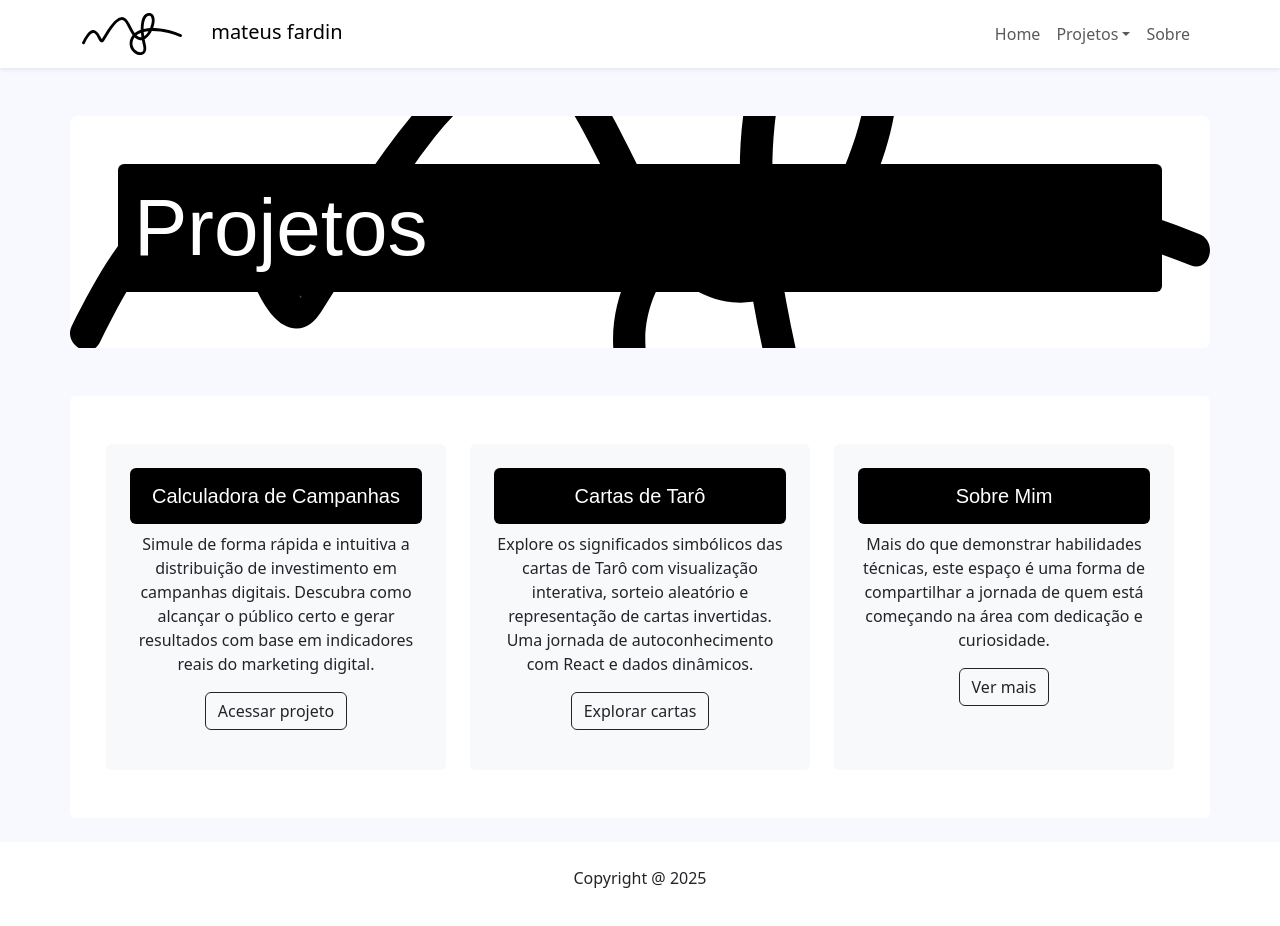
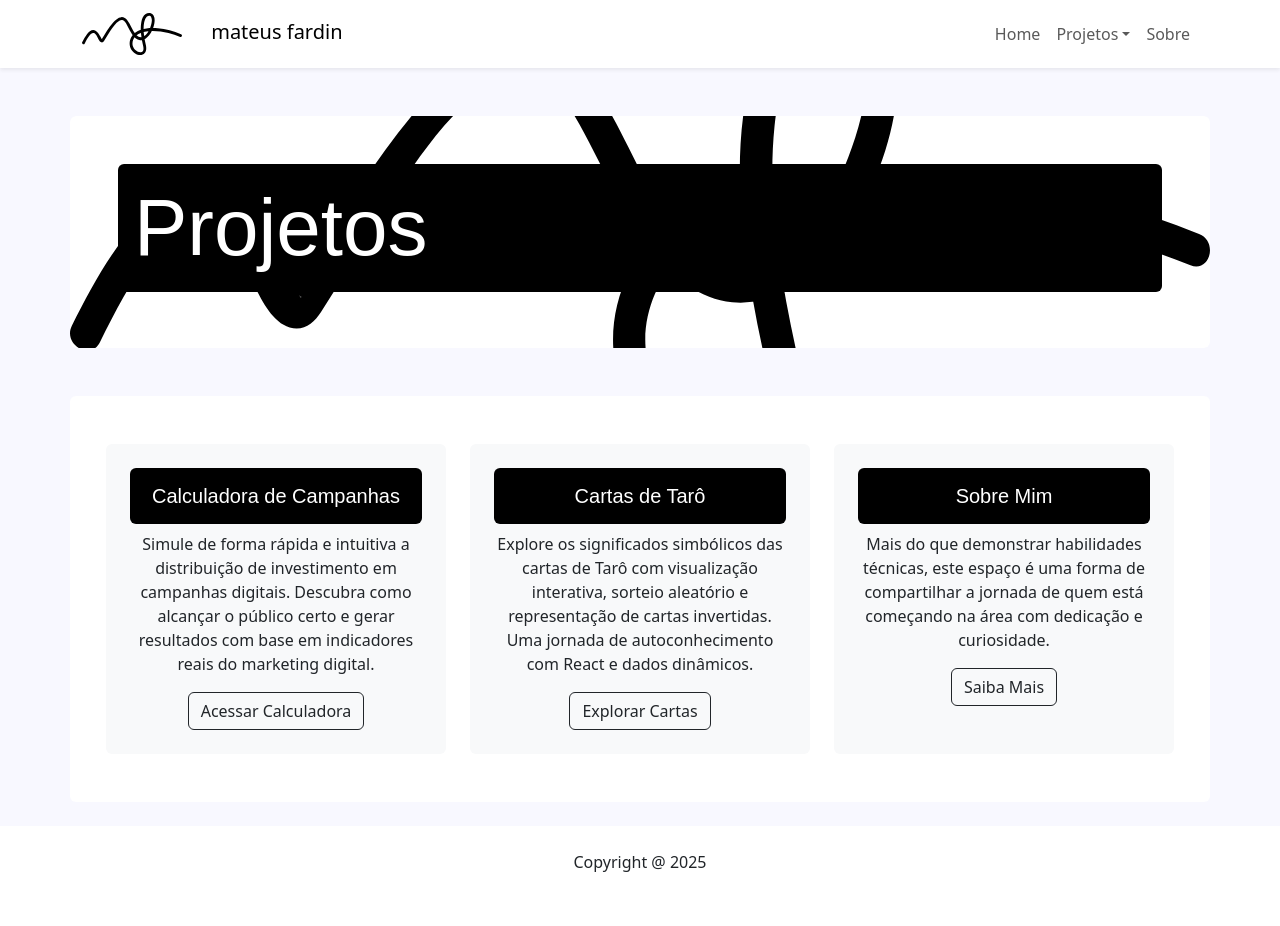
Before and after one commit to mateusdka/site, a React (Create React App) app: page / in a window 1280 px wide. Shown: the top 926 px of the page. Built offline with nearby package versions, Linux system fonts and the light colour scheme; a web font is replaced by a local one.

Commit message:
Ajusts finais para Build

```diff
--- a/public/index.html
+++ b/public/index.html
@@ -1,13 +1,13 @@
 <!DOCTYPE html>
-<html lang="en">
+<html lang="pt-br">
   <head>
     <meta charset="utf-8" />
     <link rel="icon" href="%PUBLIC_URL%/favicon.ico" />
     <meta name="viewport" content="width=device-width, initial-scale=1" />
     <meta name="theme-color" content="#000000" />
     <meta
-      name="description"
-      content="Web site created using create-react-app"
+      name="Mateus Fardin"
+      content="Web site criado usando o create-react-app"
     />
     <link rel="apple-touch-icon" href="%PUBLIC_URL%/logo192.png" />
     <!--
@@ -24,7 +24,7 @@
       work correctly both with client-side routing and a non-root public URL.
       Learn how to configure a non-root public URL by running `npm run build`.
     -->
-    <title>React App</title>
+    <title>Mateus Fardin</title>
   </head>
   <body>
     <noscript>You need to enable JavaScript to run this app.</noscript>
--- a/src/Pages/Home.js
+++ b/src/Pages/Home.js
@@ -1,3 +1,5 @@
+import { Link } from "react-router-dom";
+
 function Home() {
   return (
     <div>
@@ -12,21 +14,21 @@ function Home() {
         <div className="col-lg bg-light rounded p-4">
           <h5 className="banner-text rounded p-3">Calculadora de Campanhas</h5>
           <p>Simule de forma rápida e intuitiva a distribuição de investimento em campanhas digitais. Descubra como alcançar o público certo e gerar resultados com base em indicadores reais do marketing digital.</p>
-          <p><a href="/projetos/calculadora-de-campanhas" className="btn btn-outline-dark">Acessar projeto</a></p>
+          <Link to="/projetos/calculadora-de-campanhas" className="btn btn-outline-dark">Acessar Calculadora</Link>
         </div>
 
         {/* Bloco - Cartas de Tarô */}
         <div className="col-lg bg-light rounded p-4">
           <h5 className="banner-text rounded p-3">Cartas de Tarô</h5>
           <p>Explore os significados simbólicos das cartas de Tarô com visualização interativa, sorteio aleatório e representação de cartas invertidas. Uma jornada de autoconhecimento com React e dados dinâmicos.</p>
-          <p><a href="/projetos/cartas-de-tarot" className="btn btn-outline-dark">Explorar cartas</a></p>
+          <Link to="/projetos/cartas-de-tarot" className="btn btn-outline-dark">Explorar Cartas</Link>
         </div>
 
         {/* Bloco - Sobre Mim */}
         <div className="col-lg bg-light rounded p-4">
           <h5 className="banner-text rounded p-3">Sobre Mim</h5>
           <p>Mais do que demonstrar habilidades técnicas, este espaço é uma forma de compartilhar a jornada de quem está começando na área com dedicação e curiosidade.</p>
-          <p><a href="/sobre" className="btn btn-outline-dark">Ver mais</a></p>
+          <Link to="/sobre" className="btn btn-outline-dark">Saiba Mais</Link>
         </div>
 
 
```
Also changed, not shown: 109 other files (tests, documents, lock files or other folders).
